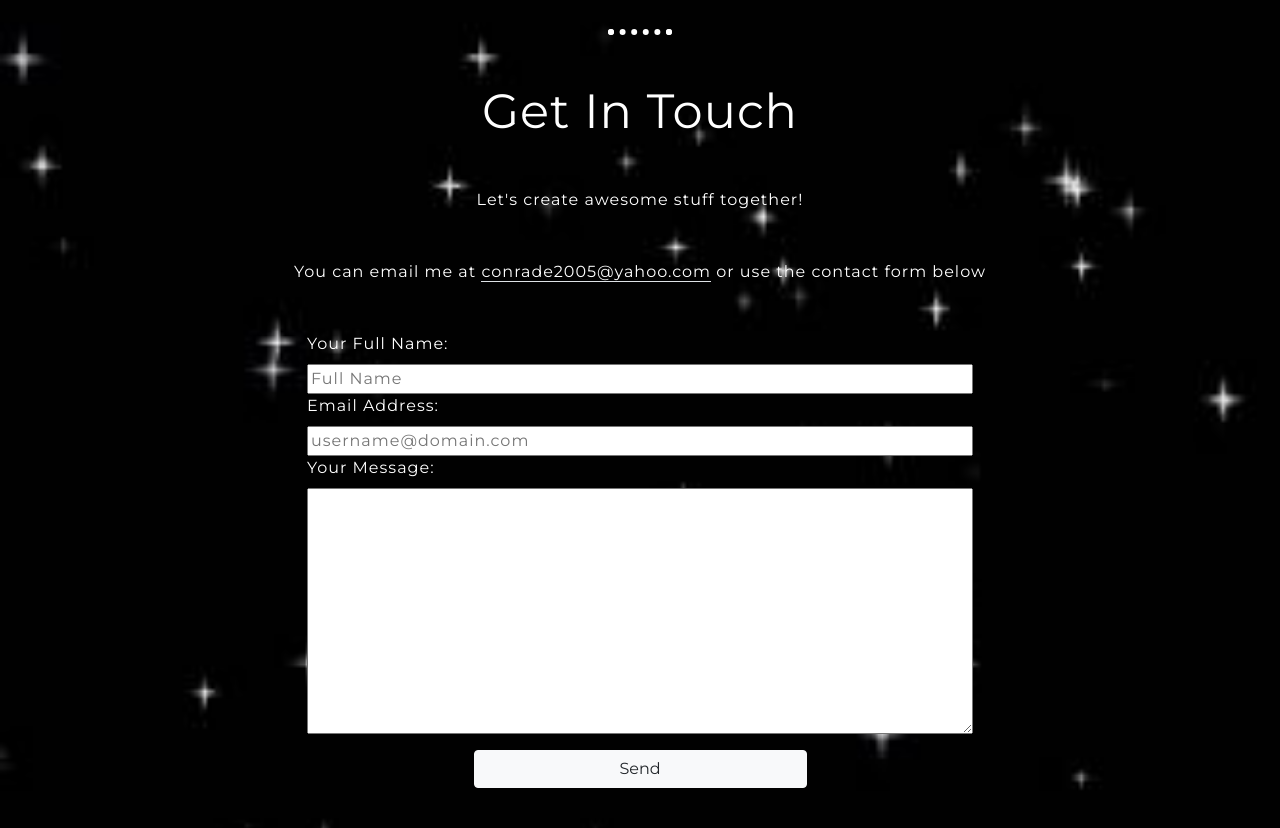
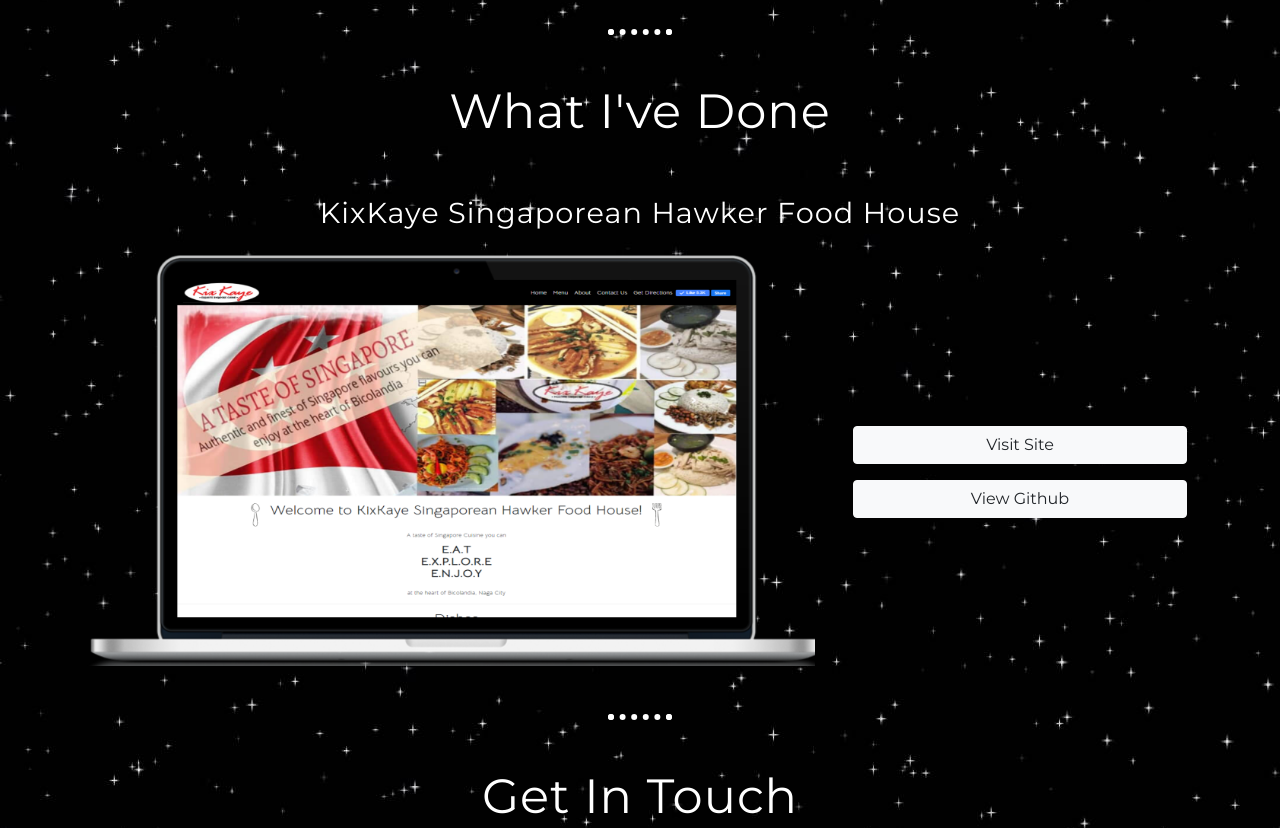
Before and after one commit to pena-prince/cv, a plain HTML site: page index.html in a window 1280 px wide. Shown: the part 1814-2642 px from the top of the page. Drawn offline with nearby package versions, Linux system fonts and the light colour scheme.

Commit message:
Updated Portfolio

```diff
--- a/css/styles.css
+++ b/css/styles.css
@@ -6,7 +6,7 @@ body {
     background-color: #1b1e23;
     background: url(../images/starry-night-img.jpg);
     background-repeat: fixed;
-    background-size: cover;
+    background-size: fill;
     color: rgb(255, 255, 255);
     font-family: 'Montserrat', sans-serif;
 }
@@ -64,7 +64,7 @@ hr {
     right: 0;
     top: 100%;
     transform: translateY(-100%);
-    z-index: -50;
+    z-index: -100;
 }
 
 .hero .btn {
@@ -90,5 +90,4 @@ hr {
     }
 }
 
-@media (max-width:768px) {
-}
+@media (max-width:756px) {}
--- a/index.html
+++ b/index.html
@@ -31,7 +31,7 @@
                         <a class="nav-link" href="#skills">Skills</a>
                     </li>
                     <li class="nav-item">
-                        <a class="nav-link d-none" href="#portfolio">Portfolio</a>
+                        <a class="nav-link" href="#portfolio">Portfolio</a>
                     </li>
                     <li class="nav-item">
                         <a class="nav-link" href="#contact">Contact</a>
@@ -106,6 +106,28 @@
                             haystack is fun and exciting!</p>
                     </div>
                     <img src="./images/software-qa-img2.png" alt="software-qa-img" class="img-fluid" width="100px">
+                </div>
+            </div>
+        </div>
+    </section>
+    <hr>
+    <section id="portfolio" class="my-5">
+        <div class="container">
+            <div class="row">
+                <div class="col">
+                    <h2 class="text-center">What I've Done</h2>
+                </div>
+            </div>
+            <div class="row mt-5">
+                <div class="col-12">
+                    <h3 class="text-center mb-4">KixKaye Singaporean Hawker Food House</h3>
+                </div>
+                <div class="col-sm-12 col-md-8">
+                    <img src="./images/port-kixkaye.png" alt="portfolio-kixkaye-img" class="img-fluid">
+                </div>
+                <div class="col-sm-6 col-md-4 d-flex flex-column justify-content-center mx-auto mt-sm-4">
+                    <a href="https://pena-prince.github.io/kixkaye/" target="_blank" class="btn btn-light m-2">Visit Site</a>
+                    <a href="https://github.com/pena-prince/kixkaye" target="_blank" class="btn btn-light m-2">View Github</a>
                 </div>
             </div>
         </div>
```
Also changed, not shown: images/port-kixkaye.png (added).
